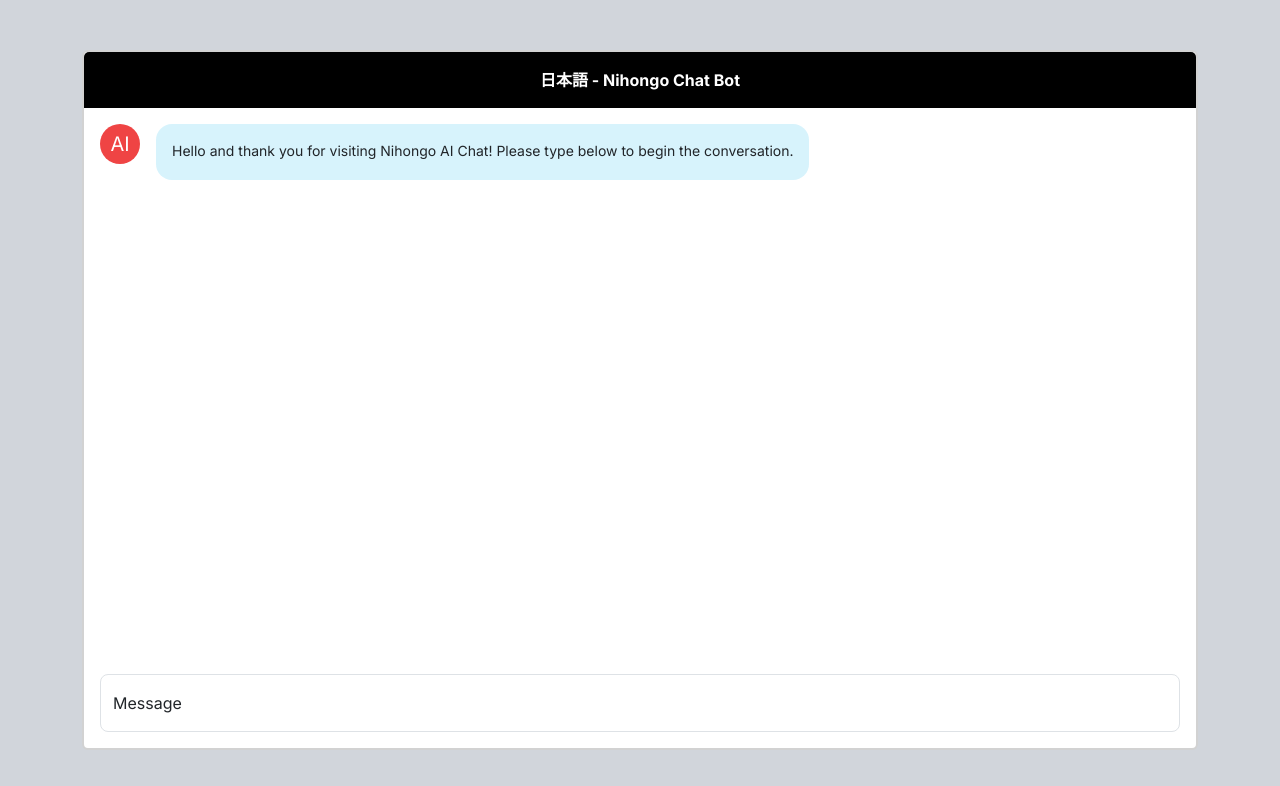
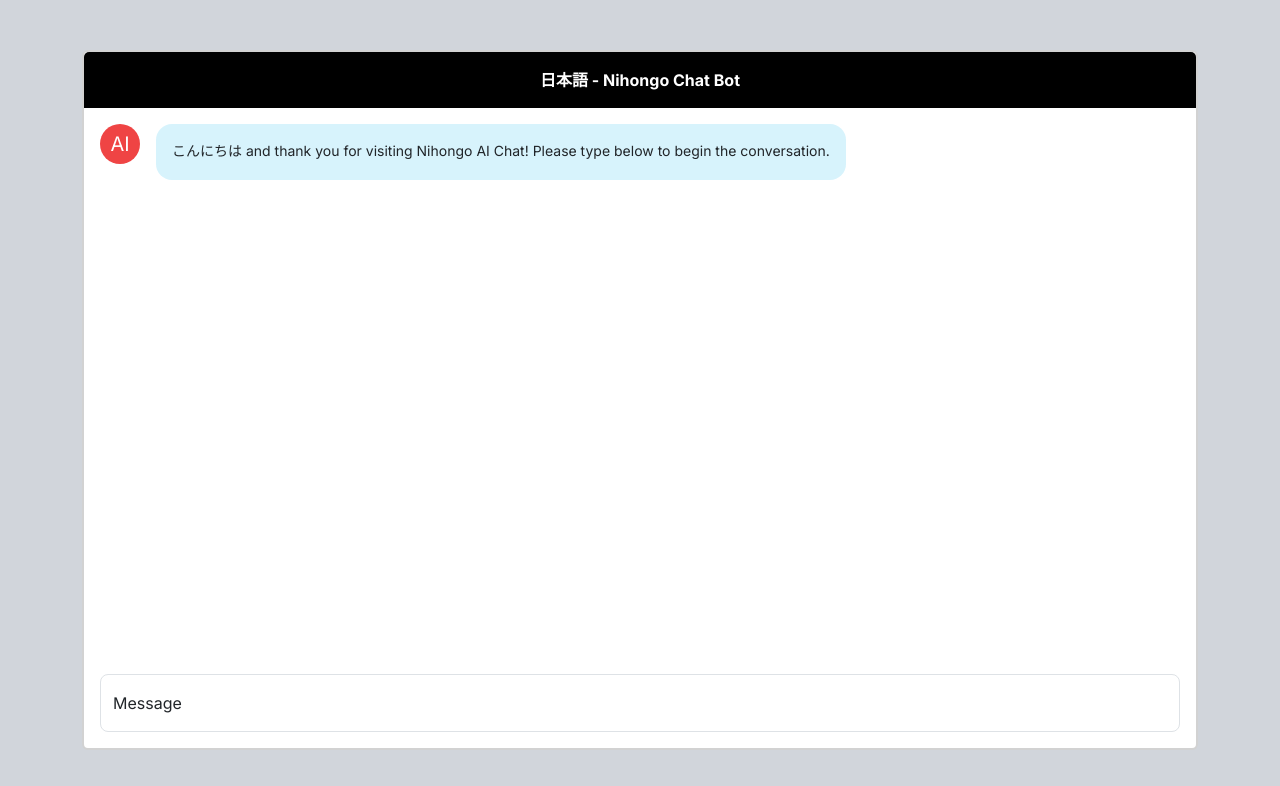
Before and after one commit to zackhanni/nihongo-chatbot, a Next.js app: page / in a window 1280 px wide. Shown: the top 786 px of the page. Built offline with nearby package versions, Linux system fonts and the light colour scheme.

Commit message:
Update page.tsx
set a japanese greeting depending on the current time of day

```diff
--- a/app/page.tsx
+++ b/app/page.tsx
@@ -6,15 +6,25 @@ import React, { useState, useEffect, useRef } from "react";
 const api_key = "";
 
 export default function Home() {
+  const now = new Date();
+  const hours = now.getHours();
+
+  const greeting =
+    hours >= 17 && hours < 4
+      ? "こんばんは!"
+      : hours < 12
+      ? "おはよう!"
+      : "こんにちは";
+
   const [messages, setMessages] = useState([
     {
-      message:
-        "Hello and thank you for visiting Nihongo AI Chat! Please type below to begin the conversation.",
+      message: `${greeting} and thank you for visiting Nihongo AI Chat! Please type below to begin the conversation.`,
       sender: "ChatGPT",
     },
   ]);
   const [inputValue, setInputValue] = useState("");
   const [isLoading, setIsLoading] = useState(false);
+
   const ref = useChatScroll(messages);
 
   const handleSubmit = async (e: React.FormEvent<HTMLFormElement>) => {
```
